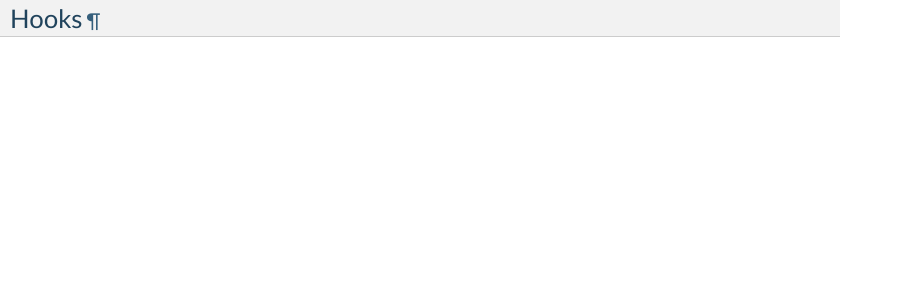
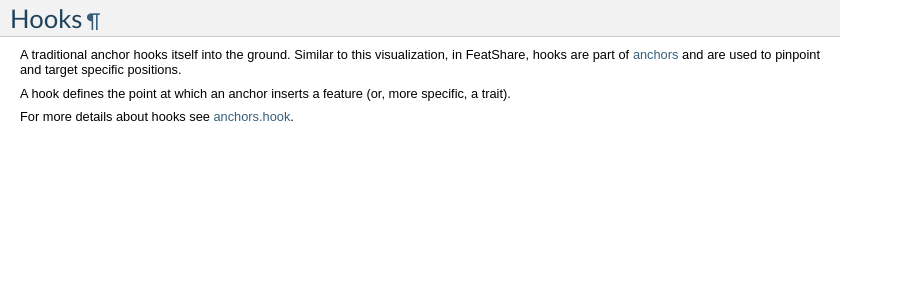
Before and after one commit to szapp/FeatShare, a Sphinx documentation site: the page built from doc/anchors/hooks.rst, in a window 1280 px wide. Shown: the top 300 px of the page, without its empty margins (0-903 px from the left). Built offline with Sphinx 7.4.7, drawn with Linux system fonts in a browser that asks for light colours; pages that are not in the unit, such as notebooks, are missing from menus.

Commit message:
Add hook documentation

```diff
--- a/doc/anchors.rst
+++ b/doc/anchors.rst
@@ -157,7 +157,7 @@
 The hook block is defining the points at which new content will be inserted relative to the matched regex patterns.
 The target file may be hooked at one precise position.
 The hook may also span multiple characters (as determinded by :std:term:`hook.length`).
-Thus, new content can not only be added in the around a match, but the match itself can also be modified (see
+Thus, new content can not only be added the around a match, but the match itself can also be modified (see
 :std:term:`hook.replace`).
 
 If an anchor does not define a hook, it is a :ref:`conditional anchor<conditionalAnchor>`.
--- a/doc/anchors/hooks.rst
+++ b/doc/anchors/hooks.rst
@@ -4,3 +4,11 @@
 
 Hooks
 =====
+
+A traditional anchor hooks itself into the ground.
+Similar to this visualization, in FeatShare, hooks are part of :ref:`anchors <anchors>` and are used to pinpoint
+and target specific positions.
+
+A hook defines the point at which an anchor inserts a feature (or, more specific, a trait).
+
+For more details about hooks see :ref:`anchors.hook <anchors.hook>`.
--- a/doc/anchors/index.rst
+++ /dev/null
@@ -1,2 +0,0 @@
-Anchor Values
-=============
```
